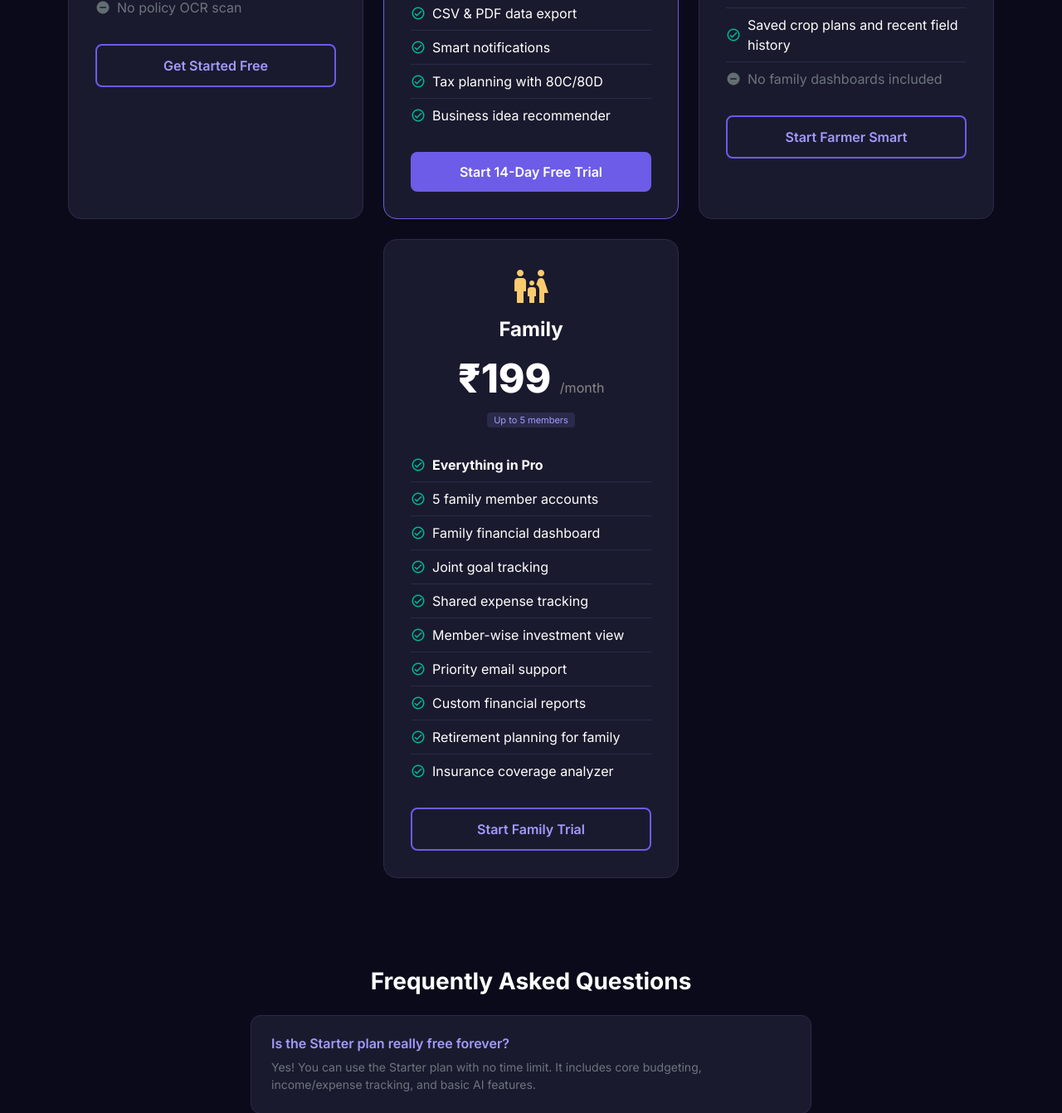
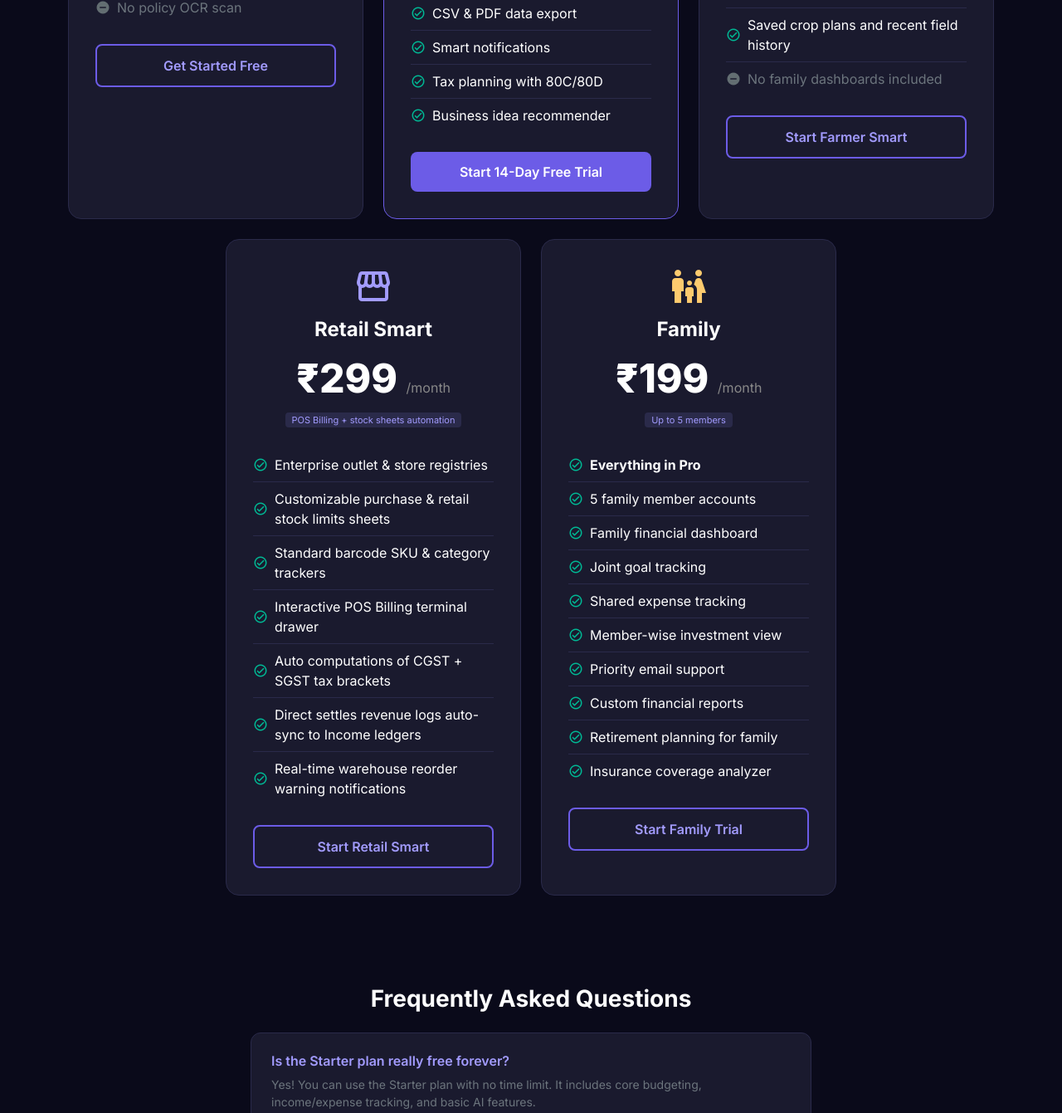
Before and after one commit to vinothkumarmari/WealthPilot, a Flask app: page /pricing in a window 1280 px wide. Shown: the part 921-2262 px from the top of the page at 83% size. Run offline with Flask 3, Linux system fonts and the light colour scheme; some libraries are stand-ins or nearby versions.

Commit message:
style: integrate retail smart plan cards into the public pricing template

```diff
--- a/app/templates/pricing.html
+++ b/app/templates/pricing.html
@@ -80,11 +80,12 @@
                 <strong>
                     {% if current_plan_code == 'pro_monthly' %}MyWealthPilot Pro
                     {% elif current_plan_code == 'farmer_monthly' %}MyWealthPilot Farmer Smart
+                    {% elif current_plan_code == 'retail_smart' %}MyWealthPilot Retail Smart
                     {% elif current_plan_code == 'family_monthly' %}MyWealthPilot Family
                     {% else %}MyWealthPilot Starter{% endif %}
                 </strong>
                 {% if suggested_plan_code %}
-                <span class="ms-2">Suggested: <strong>{% if suggested_plan_code == 'family_monthly' %}MyWealthPilot Family{% elif suggested_plan_code == 'farmer_monthly' %}MyWealthPilot Farmer Smart{% else %}MyWealthPilot Pro{% endif %}</strong></span>
+                <span class="ms-2">Suggested: <strong>{% if suggested_plan_code == 'family_monthly' %}MyWealthPilot Family{% elif suggested_plan_code == 'retail_smart' %}MyWealthPilot Retail Smart{% elif suggested_plan_code == 'farmer_monthly' %}MyWealthPilot Farmer Smart{% else %}MyWealthPilot Pro{% endif %}</strong></span>
                 {% endif %}
             </p>
             {% endif %}
@@ -209,6 +210,43 @@
                                 {% endif %}
                             {% else %}
                             <a href="{{ url_for('main.register') }}" class="btn btn-outline-accent w-100">Start Farmer Smart</a>
+                            {% endif %}
+                        </div>
+                    </div>
+                </div>
+
+                <!-- Retail Smart Plan -->
+                <div class="col-lg-4 col-md-6">
+                    <div class="pricing-card">
+                        <div class="text-center mb-4">
+                            <span class="material-icons-outlined" style="font-size:48px; color: #a29bfe;">storefront</span>
+                            <h4 class="mt-2 fw-bold">Retail Smart</h4>
+                            <div class="price">₹299 <small>/month</small></div>
+                            <span class="compare-badge">POS Billing + stock sheets automation</span>
+                            {% if current_user.is_authenticated and current_plan_code == 'retail_smart' %}
+                            <span class="plan-state plan-current">Current Plan</span>
+                            {% elif current_user.is_authenticated and suggested_plan_code == 'retail_smart' %}
+                            <span class="plan-state plan-suggested">Suggested Plan</span>
+                            {% endif %}
+                        </div>
+                        <ul class="feature-list">
+                            <li><span class="material-icons-outlined check">check_circle</span> Enterprise outlet & store registries</li>
+                            <li><span class="material-icons-outlined check">check_circle</span> Customizable purchase & retail stock limits sheets</li>
+                            <li><span class="material-icons-outlined check">check_circle</span> Standard barcode SKU & category trackers</li>
+                            <li><span class="material-icons-outlined check">check_circle</span> Interactive POS Billing terminal drawer</li>
+                            <li><span class="material-icons-outlined check">check_circle</span> Auto computations of CGST + SGST tax brackets</li>
+                            <li><span class="material-icons-outlined check">check_circle</span> Direct settles revenue logs auto-sync to Income ledgers</li>
+                            <li><span class="material-icons-outlined check">check_circle</span> Real-time warehouse reorder warning notifications</li>
+                        </ul>
+                        <div class="text-center mt-4">
+                            {% if current_user.is_authenticated %}
+                                {% if current_plan_code == 'retail_smart' %}
+                                <a href="{{ url_for('main.retail_billing') }}" class="btn btn-outline-secondary w-100">Open POS Terminal</a>
+                                {% else %}
+                                <button class="btn btn-outline-accent w-100 buy-plan-btn" data-plan="retail_smart">Buy Retail Smart</button>
+                                {% endif %}
+                            {% else %}
+                            <a href="{{ url_for('main.register') }}" class="btn btn-outline-accent w-100">Start Retail Smart</a>
                             {% endif %}
                         </div>
                     </div>
```
